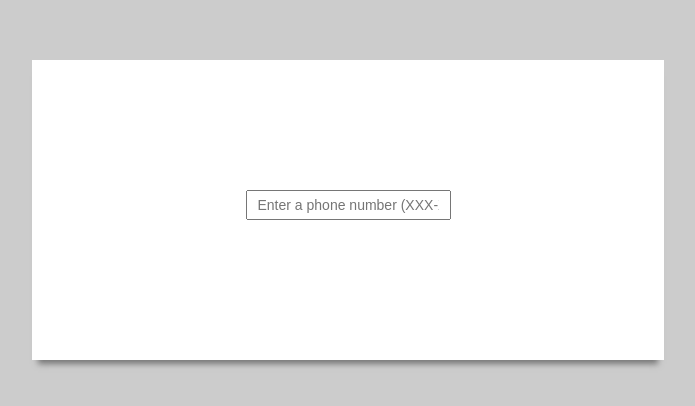
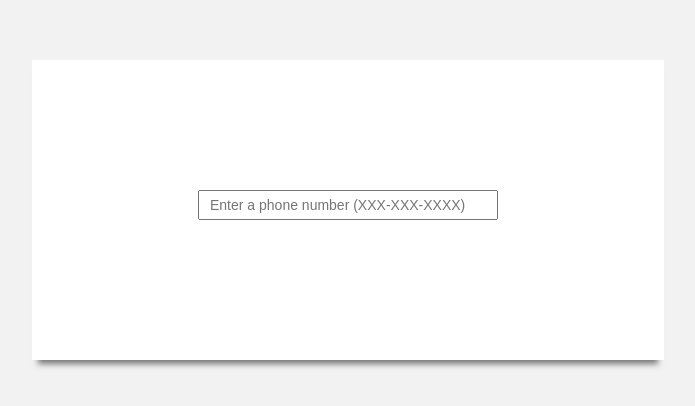
Before and after one commit to WNjihia/phone-number-cleaner, a website: page index.html in a window 1280 px wide. Shown: the part 190-596 px from the top of the page, without its empty margins (292-987 px from the left). Drawn offline with Linux system fonts and the light colour scheme.

Commit message:
change page background color

```diff
--- a/styles/main.css
+++ b/styles/main.css
@@ -1,5 +1,5 @@
 body {
-  background-color: #ccc;
+  background-color: #f2f2f2;
 }
 
 .container {
@@ -35,6 +35,7 @@ input {
   font-size: 14px;
   outline: 0;
   margin-bottom: 10px;
+  width: 300px;
 }
 
 #error {
```
